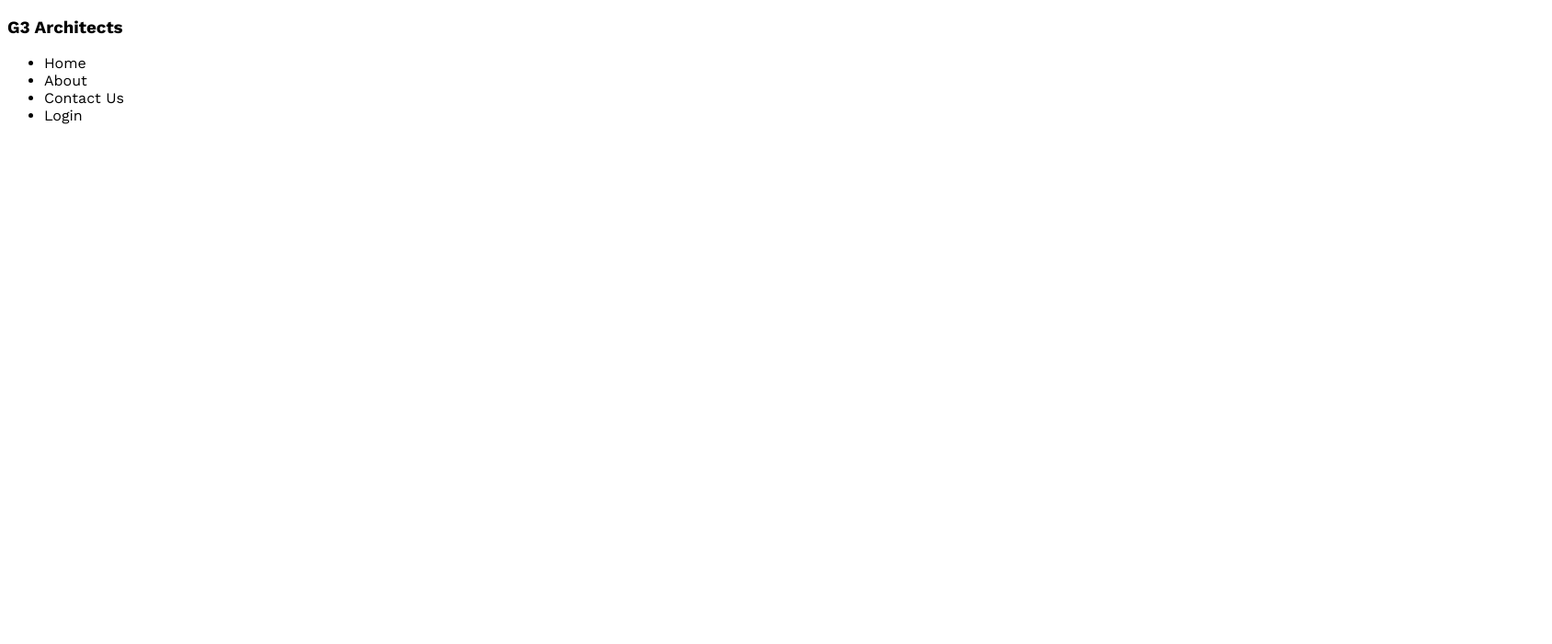
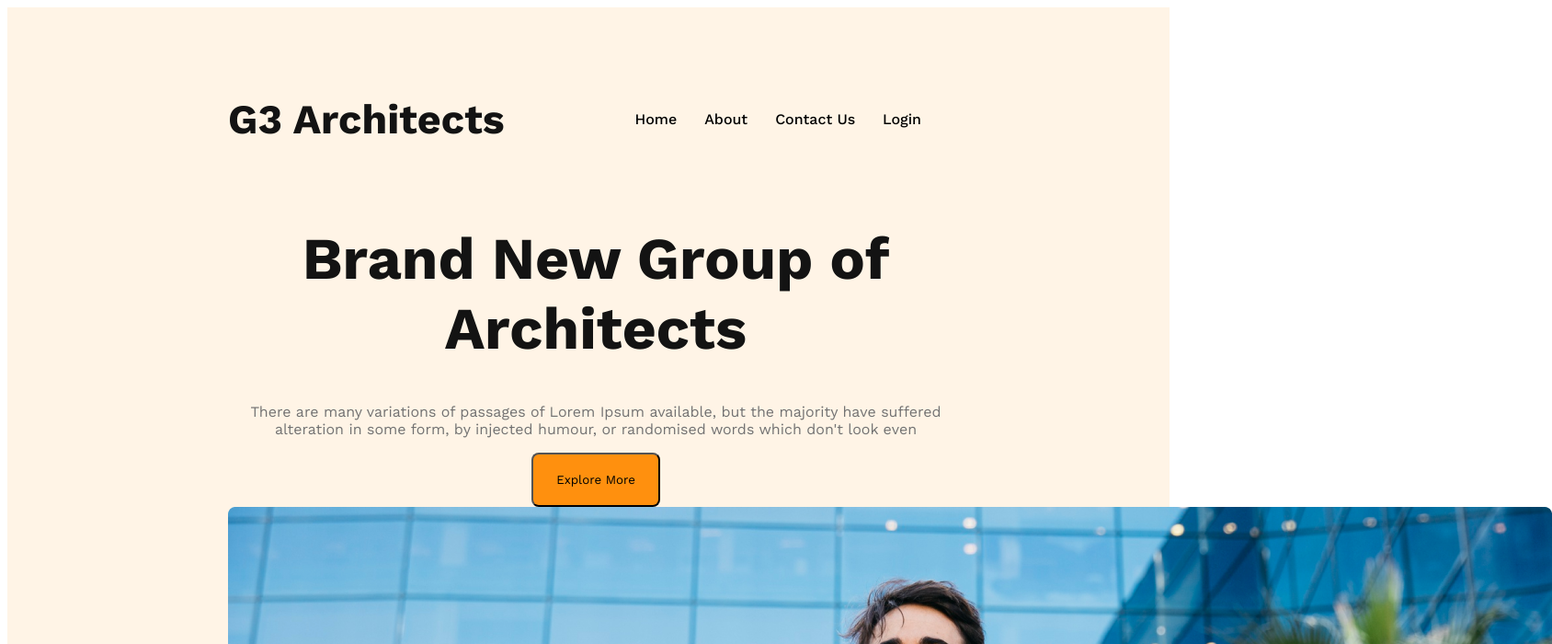
Before and after one commit to borson111/g3-architect-website, a plain HTML site: page index.html in a window 1280 px wide. Shown: the top 700 px of the page at 92% size, 1688 px wide, since content can reach past the window. Drawn offline with nearby package versions, Linux system fonts and the light colour scheme.

Commit message:
add banner content

```diff
--- a/index.html
+++ b/index.html
@@ -1,15 +1,17 @@
 <!DOCTYPE html>
 <html lang="en">
+
 <head>
     <meta charset="UTF-8">
     <meta name="viewport" content="width=device-width, initial-scale=1.0">
     <title>Document</title>
     <link rel="stylesheet" href="styles/architect.css">
 </head>
+
 <body>
     <header>
         <nav>
-            <h3>G3 Architects</h3>
+            <h3 class="nav-title">G3 Architects</h3>
             <ul>
                 <li><a href=""></a>Home</li>
                 <li><a href=""></a>About</li>
@@ -17,6 +19,14 @@
                 <li><a href=""></a>Login</li>
             </ul>
         </nav>
+        <div class="banner">
+            <div class="banner-content">
+                <h1 class="banner-title">Brand New Group of Architects</h1>
+                <p class="banner-description">There are many variations of passages of Lorem Ipsum available, but the majority have suffered alteration in some form, by injected humour, or randomised words which don't look even</p>
+                <button class="btn-primary">Explore More</button>
+            </div>
+            <img src="images/banner.png" alt="">
+        </div>
     </header>
 
     <main>
@@ -29,4 +39,5 @@
 
 
 </body>
+
 </html>
--- a/styles/architect.css
+++ b/styles/architect.css
@@ -1,11 +1,71 @@
-
-
+/* work sans fonts from google */
 
 
 @import url('https://fonts.googleapis.com/css2?family=Open+Sans:ital,wght@0,800;1,800&family=Work+Sans:wght@400;500;600;700&display=swap');
 
 
-*{
+* {
     font-family: 'Open Sans', sans-serif;
     font-family: 'Work Sans', sans-serif;
 }
+
+/* header styles */
+
+header {
+    background: rgba(255, 144, 14, 0.10);
+    padding: 50px 240px;
+}
+
+nav {
+    display: flex;
+    justify-content: space-between;
+    align-items: center;
+}
+
+.nav-title {
+    font-size: 2.8rem;
+    color: var(--dark-01, #131313);
+}
+
+nav>ul {
+    display: flex;
+}
+
+nav li {
+    list-style: none;
+    margin-right: 30px;
+    font-weight: 500;
+    font-size: 1rem;
+}
+
+nav li a {
+    text-decoration: none;
+    color: var(--dark-02, #424242);
+}
+
+
+
+/* banner styles */
+
+.banner-content {
+    width: 800px;
+    text-align: center;
+    margin: 0 auto;
+}
+
+.banner-title {
+    color: var(--dark-01, #131313);
+    font-weight: 700;
+    font-size: 4rem;
+
+}
+
+.banner-description {
+    color: var(--dark-03, #727272);
+}
+
+.btn-primary {
+    border-radius: 8px;
+    background: #FF900E;
+    padding: 20px 25px;
+}
```
